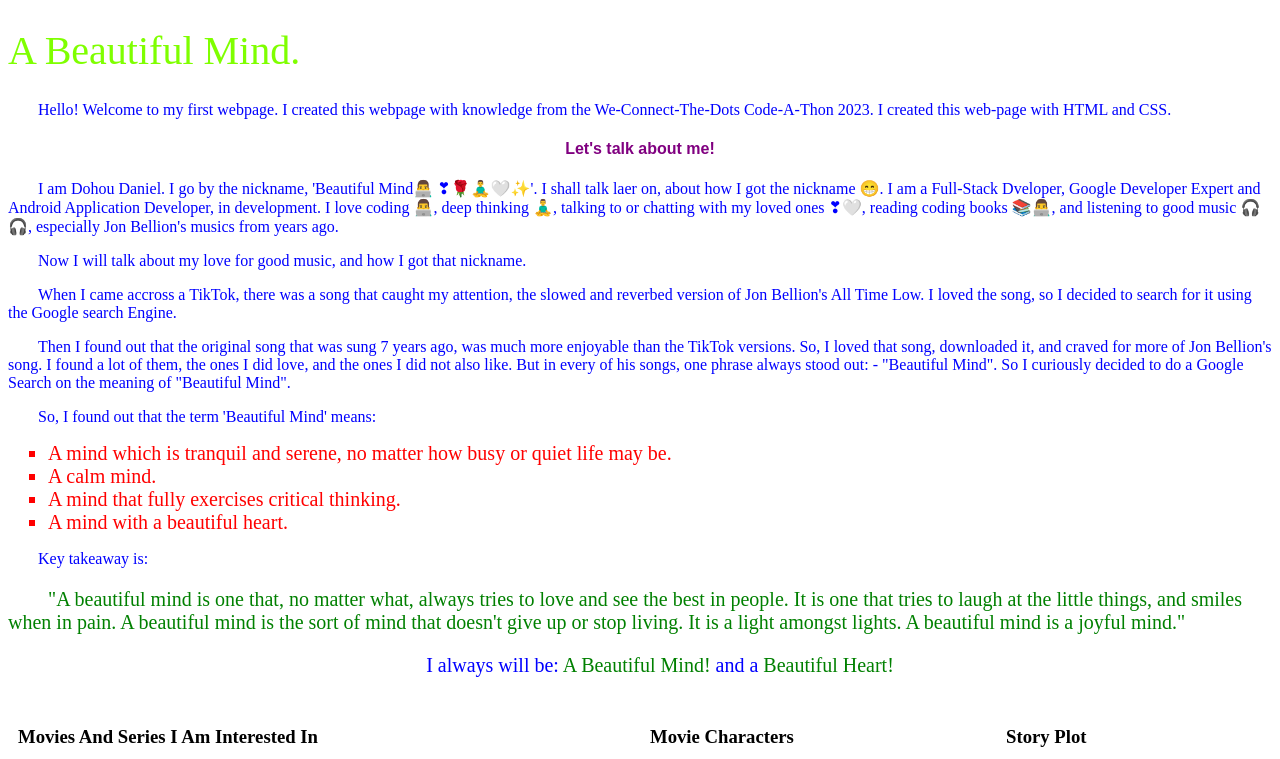
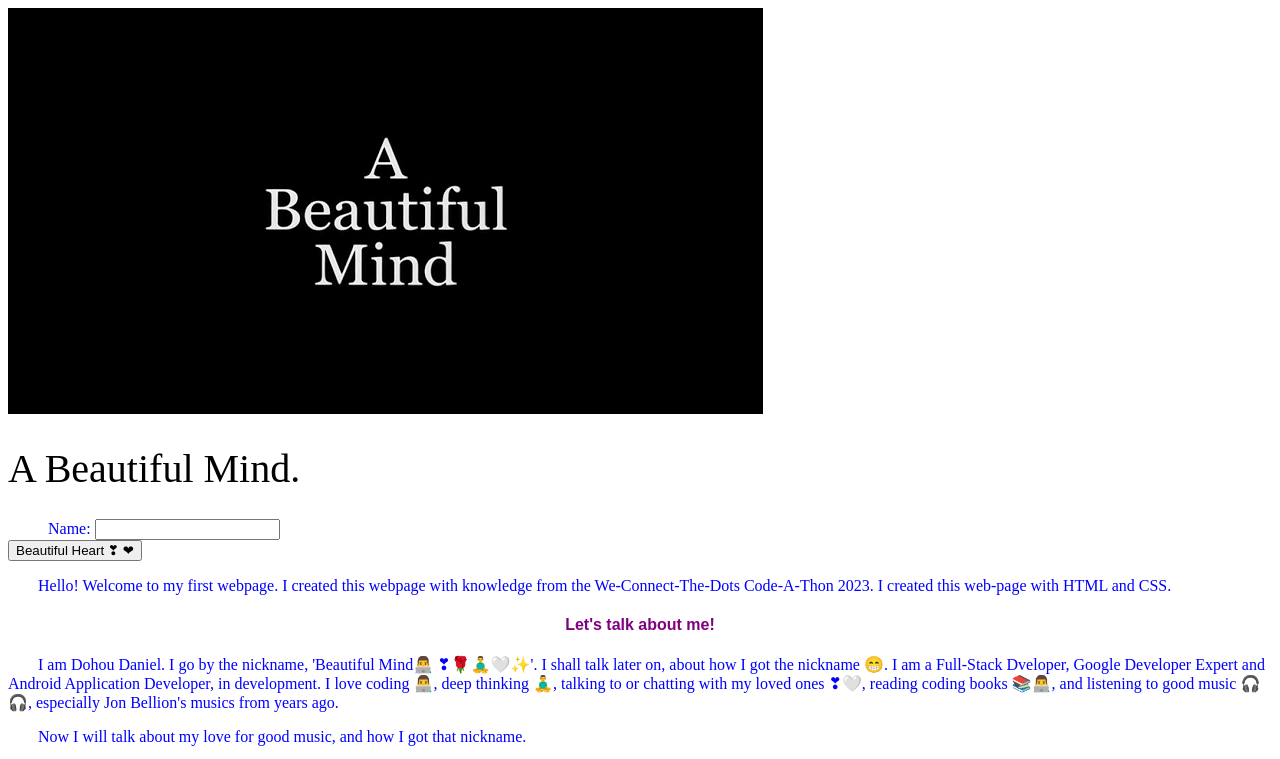
Before and after one commit to dohoudaniel/dohoudaniel.github.io, a website: page index.html in a window 1280 px wide. Shown: the top 759 px of the page. Drawn offline with nearby package versions, Linux system fonts and the light colour scheme.

Commit message:
Update 5 files

```diff
--- a/index.html
+++ b/index.html
@@ -8,13 +8,20 @@
     <link rel="stylesheet" href="styles.css" />
   </head>
   <body>
+
+    <img src="images/beautifulmind/BeautifulMind.png" />
+
     <h1>A Beautiful Mind.</h1>
 
+    <p>
+      Name: <input type="text" id="username" /><br>
+      <button id="pressMe" type="button">Beautiful Heart ❣ ❤</button>
+        </p>
 <p class='indent'>Hello! Welcome to my first webpage. I created this webpage with knowledge from the We-Connect-The-Dots Code-A-Thon 2023. I created this web-page with HTML and CSS.</p>
 
 <h4 class='center'>Let's talk about me!</h4>
 
-<p class='indent'>I am Dohou Daniel. I go by the nickname, 'Beautiful Mind👨‍💻 ❣🌹🧘‍♂️🤍✨'. I shall talk laer on, about how I got the nickname 😁. I am a Full-Stack Dveloper, Google Developer Expert and Android Application Developer, in development. I love coding 👨‍💻, deep thinking 🧘‍♂️, talking to or chatting with my loved ones ❣🤍, reading coding books 📚👨‍💻, and listening to good music 🎧🎧, especially Jon Bellion's musics from years ago.</p>
+<p class='indent'>I am Dohou Daniel. I go by the nickname, 'Beautiful Mind👨‍💻 ❣🌹🧘‍♂️🤍✨'. I shall talk later on, about how I got the nickname 😁. I am a Full-Stack Dveloper, Google Developer Expert and Android Application Developer, in development. I love coding 👨‍💻, deep thinking 🧘‍♂️, talking to or chatting with my loved ones ❣🤍, reading coding books 📚👨‍💻, and listening to good music 🎧🎧, especially Jon Bellion's musics from years ago.</p>
 
 <p class='indent'>Now I will talk about my love for good music, and how I got that nickname.</p>
 
@@ -86,6 +93,8 @@
    </p>
 </div>
 
+<!-- jQuery source code and cdn is included below -->
+<script src="https://ajax.aspnetcdn.com/ajax/jQuery/jQuery-3.6.2.min.js"></script>
 <script src="index.js"></script>
   </body>
 </html>
--- a/index.js
+++ b/index.js
@@ -4,3 +4,18 @@ let y = 7;
 let answer = x + y;
 
 console.log(answer);
+// Prints the value of answer to the console
+
+function sayHi() {
+  let userName = $("#username").val();
+  // This line of code allows us to store whatever the user types in
+  // in the box after Name into the variable 'userName'. This was achieved
+  // using the val() method.
+
+  console.log(userName);
+}
+
+$("#pressMe").click(sayHi);
+// This line of code works directly with the 'Beautiful Heart ❣💖' button.
+// Once the button is clicked, it takes in the value of userName and prints
+// it to the console.
--- a/styles.css
+++ b/styles.css
@@ -1,5 +1,5 @@
 h1 {
-  color: chartreuse;
+  color: black;
   font-size: 40px;
   font-weight: normal;
   /* font-style: italic; */
```
Also changed, not shown: images/beautifulmind/BeautifulMind.png (added), images/beautifulmind/download.png (added).
